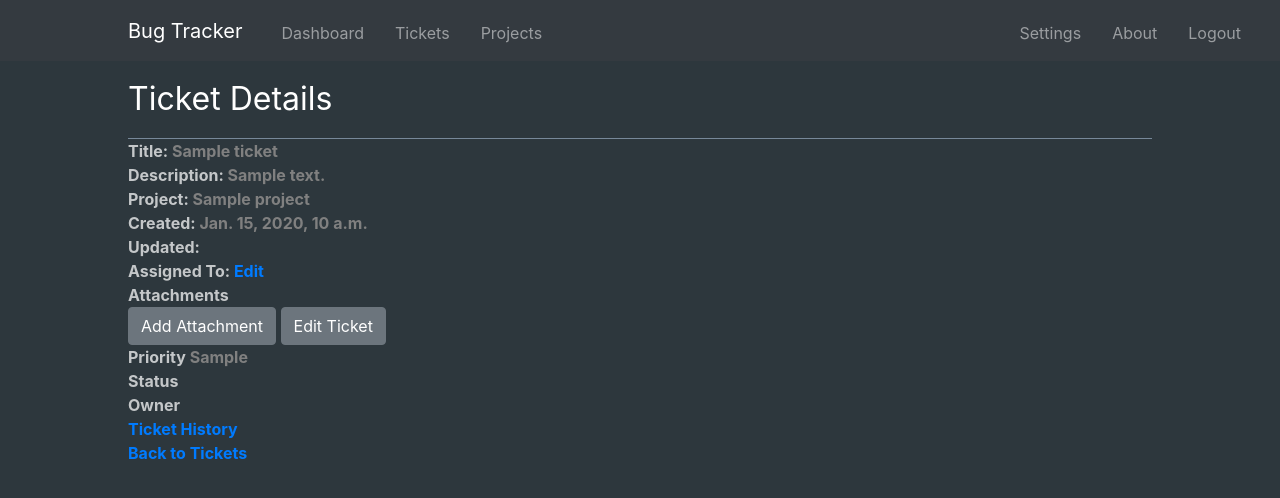
After one commit to Anthony9698/BugTracker, a Django app: page /tickets/detail/1/ in a window 1280 px wide. The commit adds this page. Shown: the top 498 px of the page. Run offline with Django 3.2, Linux system fonts and the light colour scheme; a user stored in the database is signed in; tables that the repository leaves empty hold one stand-in row (values such as "Sample post"); some libraries are stand-ins or nearby versions.

Commit message:
Rough draft for ticket details is now displyable.

```diff
--- a/src/bugtracker/urls.py
+++ b/src/bugtracker/urls.py
@@ -28,8 +28,8 @@ urlpatterns = [
     path('projects/', profile_views.projects, name='projects'),
     path('dashboard/', profile_views.dashboard, name='dashboard'),
     path('tickets/create', profile_views.new_ticket, name='new_ticket'),
-    path('projects/create', profile_views.new_project, name="new_project")
-
+    path('tickets/detail/<str:pk>/', profile_views.ticket_detail, name='ticket'),
+    path('projects/create', profile_views.new_project, name="new_project"),
 ]
 
 if settings.DEBUG:
--- /dev/null
+++ b/src/profiles/templates/ticket/ticket_detail.html
@@ -0,0 +1,28 @@
+{% extends 'dashboard.html' %}
+{% load static %}
+
+{% block content %}
+<div class="top-heading">
+    <h2>Ticket Details</h2>
+</div>
+
+<div class="center-content">
+    <dl class="ticket-description-list">
+        <dt>Title: <span>{{ticket.title}}</span></dt>
+        <dt>Description: <span>{{ticket.description}}</span></dt>
+        <dt>Project: <span>{{ticket.project_id}}</span></dt>
+        <dt>Created: <span>{{ticket.date_created}}</span></dt>
+        <dt>Updated:</dt>
+        <dt>Assigned To: <a href="#">Edit</a></dt>
+        <dt>Attachments</dt>
+        <button class="btn btn-secondary">Add Attachment</button>
+        <button class="btn btn-secondary">Edit Ticket</button>
+        <dt>Priority <span>{{ticket.priority}}</span></dt>
+        <dt>Status</dt>
+        <dt>Owner</dt>
+        <dt><a href="#">Ticket History</a></dt>
+        <dt><a href="#">Back to Tickets</a></dt>
+    </dl>
+</div>
+
+{% endblock %}
--- a/src/profiles/views.py
+++ b/src/profiles/views.py
@@ -103,6 +103,13 @@ def new_ticket(request):
 
 
 @login_required
+def ticket_detail(request, pk):
+    ticket = Ticket.objects.get(pk=pk)
+    context = {'ticket': ticket}
+    return render(request, "ticket/ticket_detail.html", context)
+
+
+@login_required
 def new_project(request):
     form = ProjectForm(request.POST)
     if form.is_valid():
--- a/static/static/css/dashboard.css
+++ b/static/static/css/dashboard.css
@@ -171,13 +171,13 @@ label {
     padding-left: 15px;
 }
 
-tr[data-href] {
+/* tr[data-href] {
     cursor: pointer;
 }
 
 tr:hover {
     background-color: teal;
-}
+} */
 
 #ticketTable_wrapper {
     display: block;
@@ -202,3 +202,15 @@ tr:hover {
 #ticketTable_info {
     color:white;
 }
+
+.center-content {
+    margin-left: 10%;
+}
+
+.ticket-description-list dt{
+    color: #ffffffb8;
+}
+
+.ticket-description-list span{
+    color: grey;
+}
```
Also changed, not shown: src/profiles/templates/ticket/tickets.html (+2 -11 lines).
